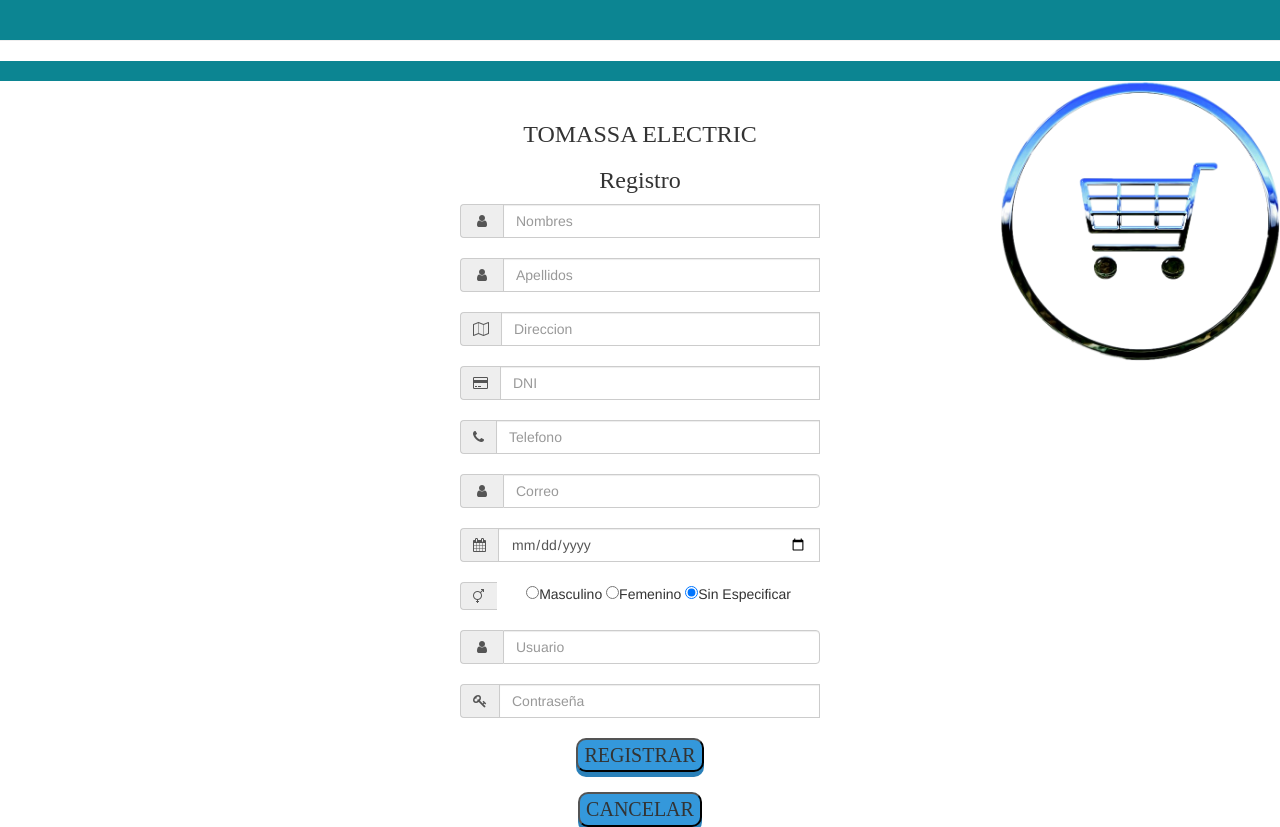
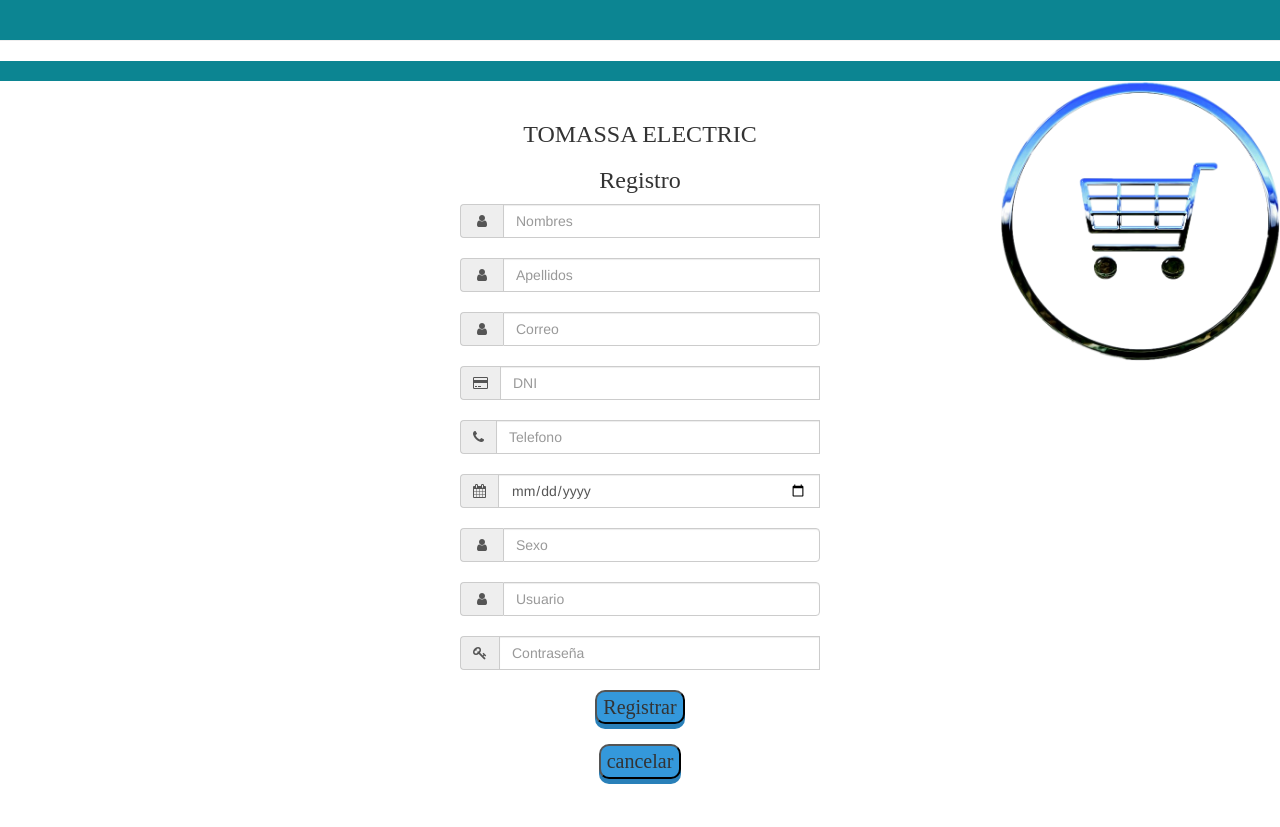
Before and after one commit to jdonaires/CompraVentaV, a PHP site: page /frmRegistroEmpleado.php in a window 1280 px wide. After the commit the page ends 784 px from the top, so only its background shows below. Run offline with PHP 8.4, Linux system fonts and the light colour scheme; some libraries are stand-ins or nearby versions.

Commit message:
Insertar empleado
Codigo de insertar empleados junto con su clase us dao

```diff
--- a/DAO/Ingresar_empleado.php
+++ b/DAO/Ingresar_empleado.php
@@ -0,0 +1,50 @@
+<?php
+require_once('../DAL/DBAccess.php');
+require_once('../BOL/persona.php');
+require_once('../BOL/login.php');
+
+class Registrar_empleado
+{
+	private $pdo;
+
+	public function __CONSTRUCT()
+	{
+			$dba = new DBAccess();
+		$this->pdo = $dba->get_connection();
+	}
+
+	public function registrar(Persona $per, Login $log)
+	{
+		try
+		{
+        $nombres=$per->__GET('nombres');
+        $apellidos=$per->__GET('apellidos');
+        $correo=$per->__GET('correo');
+        $dni=$per->__GET('dni');
+        $telefono=$per->__GET('telefono');
+        $fecnac=$per->__GET('fecnac');
+        $sexo=$per->__GET('sexo');
+				$usuario=$log->__GET('usuario');
+				$clave=$log->__GET('clave');
+
+          $statement = $this->pdo->prepare("call up_registro_empleado(?,?,?,?,?,?,?,?,?)");
+          $statement->bindParam(1,$nombres);
+  				$statement->bindParam(2,$apellidos);
+  				$statement->bindParam(3,$correo);
+          $statement->bindParam(4,$dni);
+          $statement->bindParam(5,$telefono);
+          $statement->bindParam(6,$fecnac);
+          $statement->bindParam(7,$sexo);
+          $statement->bindParam(8,$usuario);
+          $statement->bindParam(9,$clave);
+  				$statement->execute();
+
+
+		} catch (Exception $e)
+		{
+			die($e->getMessage());
+		}
+	}
+}
+
+?>
--- a/DESIGNER/frmLogin.php
+++ b/DESIGNER/frmLogin.php
@@ -73,7 +73,8 @@ if(isset($_POST['ingresar']))
 								<input type="password" name="clave" class="form-control"  placeholder="Clave">
 							</section>
 							<br>
-							<input type="submit" value="INICIAR SESION" name="ingresar" class="boton_1" ></a>
+
+						    <input type="submit" value="INICIAR SESION" name="ingresar" class="boton_azul" >  </a>
 						</form>
             </form>
 					</section>
--- a/DESIGNER/frmRegistroEmpleado.php
+++ b/DESIGNER/frmRegistroEmpleado.php
@@ -1,3 +1,29 @@
+<?php
+require_once ('../DAO/Ingresar_empleado.php');
+require_once ('../BOL/login.php');
+require_once('../BOL/persona.php');
+
+$per = new Persona();
+$log = new Login();
+$model = new Registrar_empleado();
+
+if(isset($_REQUEST['registrar']))
+{
+			$per->__SET('nombres',          $_POST['nombres']);
+      $per->__SET('apellidos',        $_POST['apellidos']);
+      $per->__SET('correo',           $_POST['correo']);
+      $per->__SET('dni',           $_POST['dni']);
+      $per->__SET('telefono',           $_POST['telefono']);
+      $per->__SET('fecnac',           $_POST['fecnac']);
+      $per->__SET('sexo',           $_POST['sexo']);
+      $log->__SET('usuario',           $_POST['usuario']);
+      $log->__SET('clave',           $_POST['clave']);
+			$model->registrar($per,$log);
+}else if (isset($_REQUEST['cancelar'])) {
+  header('location:frmprincipal.php');
+}
+
+ ?>
 <!DOCTYPE html>
 <html lang="es">
   <head>
@@ -30,13 +56,14 @@
 							<h3 class="letras" >TOMASSA ELECTRIC</h3>
 						</section>
 						<h3 class="letras">Registro</h3>
+            <form action="?action=registrar" method="post" class="pure-form pure-form-stacked" style="margin-bottom:30px;">
 						<form id="frm" class="form-horizontal" enctype="multipart/form-data">
 							<section class="input-group">
 								<span class="input-group-addon">
 									<i class="fa fa-user fa-fw">
 									</i>
 								</span>
-							<input type="text"  id="idNombres" class="form-control" placeholder="Nombres">
+							<input type="text"  name="nombres" class="form-control" placeholder="Nombres">
 							<br>
 							</section>
               <br>
@@ -45,17 +72,16 @@
 									<i class="fa fa-user fa-fw">
 									</i>
 								</span>
-							<input type="text"  id="idApellidos" class="form-control" placeholder="Apellidos">
+							<input type="text"  name="apellidos" class="form-control" placeholder="Apellidos">
 							<br>
 							</section>
               <br>
               <section class="input-group">
                 <span class="input-group-addon">
-									<i class="fa fa-map-o">
+                  <i class="fa fa-user fa-fw">
                   </i>
                 </span>
-							<input type="text"  id="idDireccion" class="form-control" placeholder="Direccion">
-							<br>
+              <input type="text"  name="correo" class="form-control" placeholder="Correo">
             </section>
             <br>
               <section class="input-group">
@@ -63,7 +89,7 @@
 									<i class="fa fa-credit-card">
 									</i>
 								</span>
-							<input type="text" id="idDNI" class="form-control" placeholder="DNI">
+							<input type="text" name="dni" class="form-control" placeholder="DNI">
 							<br>
 							</section>
               <br>
@@ -72,40 +98,29 @@
 									<i class="fa fa-phone">
 									</i>
 								</span>
-							<input type="text"  id="idTelefono" class="form-control" placeholder="Telefono">
+							<input type="text"  name="telefono" class="form-control" placeholder="Telefono">
 							<br>
 							</section>
+              <br>
 
+              <section class="input-group">
+								<span class="input-group-addon">
+									<i class="fa fa-calendar">
+									</i>
+								</span>
+							<input type="date"  name="fecnac" class="form-control" placeholder="Fecha de Nacimiento">
 							<br>
+              </section>
+	            <br>
+
               <section class="input-group">
                 <span class="input-group-addon">
                   <i class="fa fa-user fa-fw">
                   </i>
                 </span>
-              <input type="text"  id="idcorreo" class="form-control" placeholder="Correo">
+              <input type="text"  name="sexo" class="form-control" placeholder="Sexo">
             </section>
-            <br>
-              <section class="input-group">
-								<span class="input-group-addon">
-									<i class="fa fa-calendar">
-									</i>
-								</span>
-							<input type="date"  id="idFecha" class="form-control" placeholder="Fecha de Nacimiento">
-							<br>
 
-
-							</section>
-              <br>
-              <section class="input-group">
-								<span class="input-group-addon">
-									<i class="fa fa-transgender">
-									</i>
-								</span>
-                <input type="radio" name="IdSexo" value="1">Masculino
-                <input type="radio" name="IdSexo" value="2">Femenino
-                <input type="radio" name="IdSexo" value="3" checked>Sin Especificar
-							</section>
-						</form>
 
 
             <br>
@@ -114,7 +129,7 @@
                 <i class="fa fa-user fa-fw">
                 </i>
               </span>
-            <input type="text"  id="idUsuario" class="form-control" placeholder="Usuario">
+            <input type="text"  name="usuario" class="form-control" placeholder="Usuario">
           </section>
           <br>
 
@@ -130,16 +145,15 @@
 
 
 
-            <input type="submit" value="REGISTRAR" id="btnRegistrar" class="boton_azul" >
+            	<input type="submit" value="Registrar" name="registrar" class="boton_azul" >
             <br><br>
-            <form action="frmUsuarioEmpleado.php">
-             <input type="submit" value="CANCELAR"  class="boton_azul" id="btnCancelar" >
-           </form>
+             <input type="submit" value="cancelar" name="cancelar" class="boton_azul" >
 					</section>
 				</section>
 			</section>
 		</main>
-
+  </form>
+  </form>
 
 
 	</body>
```
Lines whose indentation alone changed are shown as unchanged.
